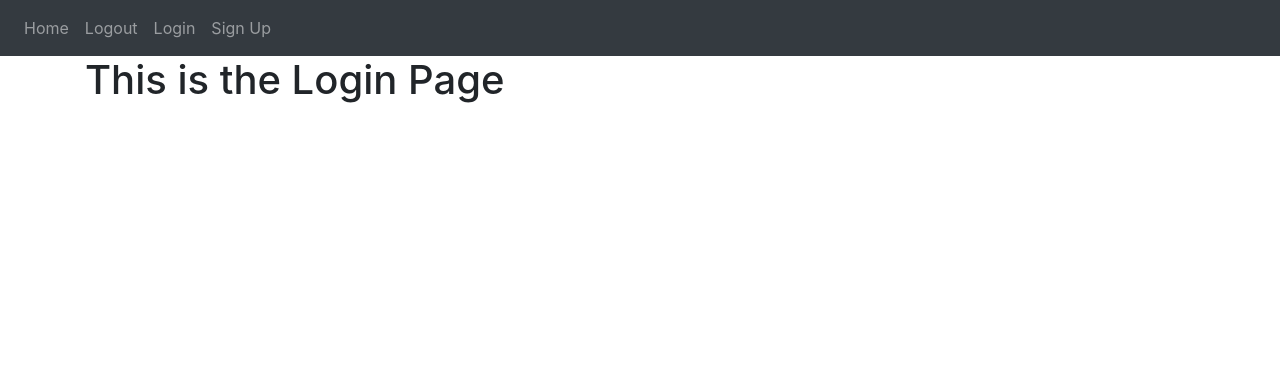
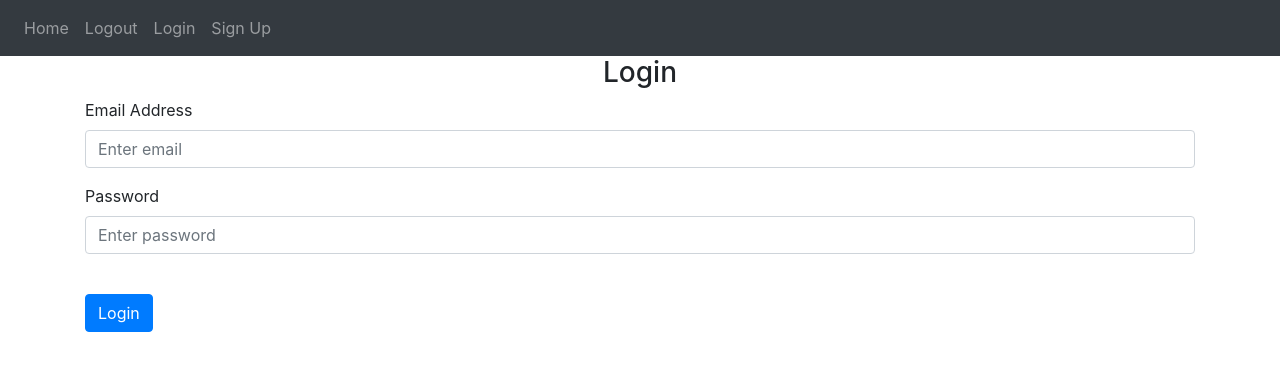
Before and after one commit to jongugli/Flask, a Flask app: page /login in a window 1280 px wide. Shown: the top 371 px of the page. Run offline with Flask 2, Linux system fonts and the light colour scheme; some libraries are stand-ins or nearby versions.

Commit message:
Login Page Template
Create a template for login page.

```diff
--- a/website/templates/login.html
+++ b/website/templates/login.html
@@ -1,5 +1,17 @@
 {% extends "base.html" %}{% block title %}Login{% endblock %}
 
 {% block content %}
-<h1>This is the Login Page</h1>
+<form method="POST">
+    <h3 align="center"> Login </h3>
+    <div class="form-group">
+        <label for="email"> Email Address</label>
+        <input type="email" class="form-control" id="email" name="email" placeholder="Enter email">
+    </div>
+    <div class="form-group">
+        <label for="password"> Password </label>
+        <input type="password" class="form-control" id="password" name="password1" placeholder="Enter password">
+    </div>
+    <br />
+    <button type="submit" class="btn btn-primary">Login</button>
+</form>
 {% endblock %}
--- a/website/templates/sign_up.html
+++ b/website/templates/sign_up.html
@@ -16,7 +16,7 @@
         <input type="password" class="form-control" id="password1" name="password1" placeholder="Enter password">
     </div>
     <div class="form-group">
-        <label for="password1"> Password (Confirm) </label>
+        <label for="password2"> Password (Confirm) </label>
         <input type="password" class="form-control" id="password2" name="password2" placeholder="Confirm password">
     </div>
     <br />
```
